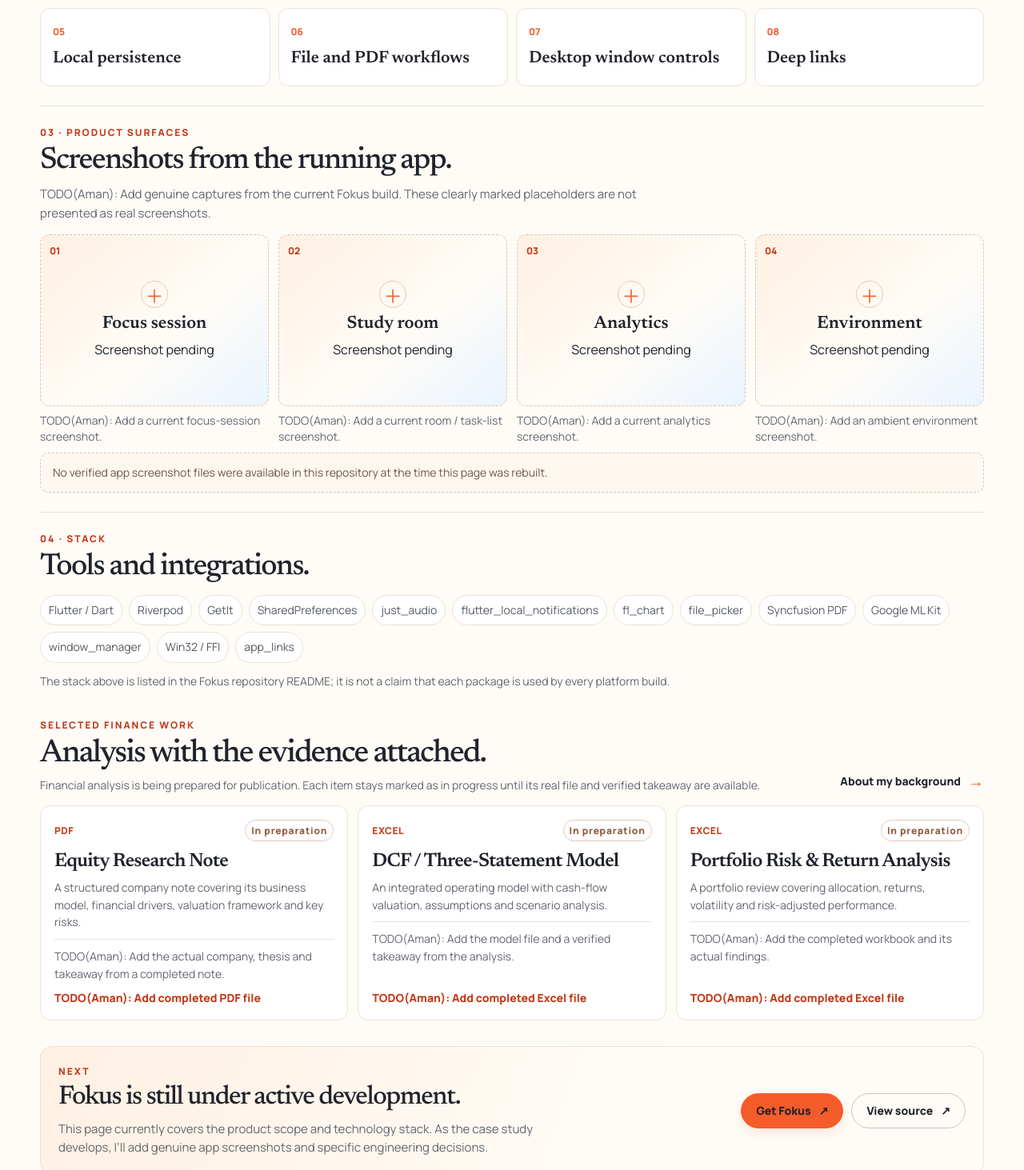
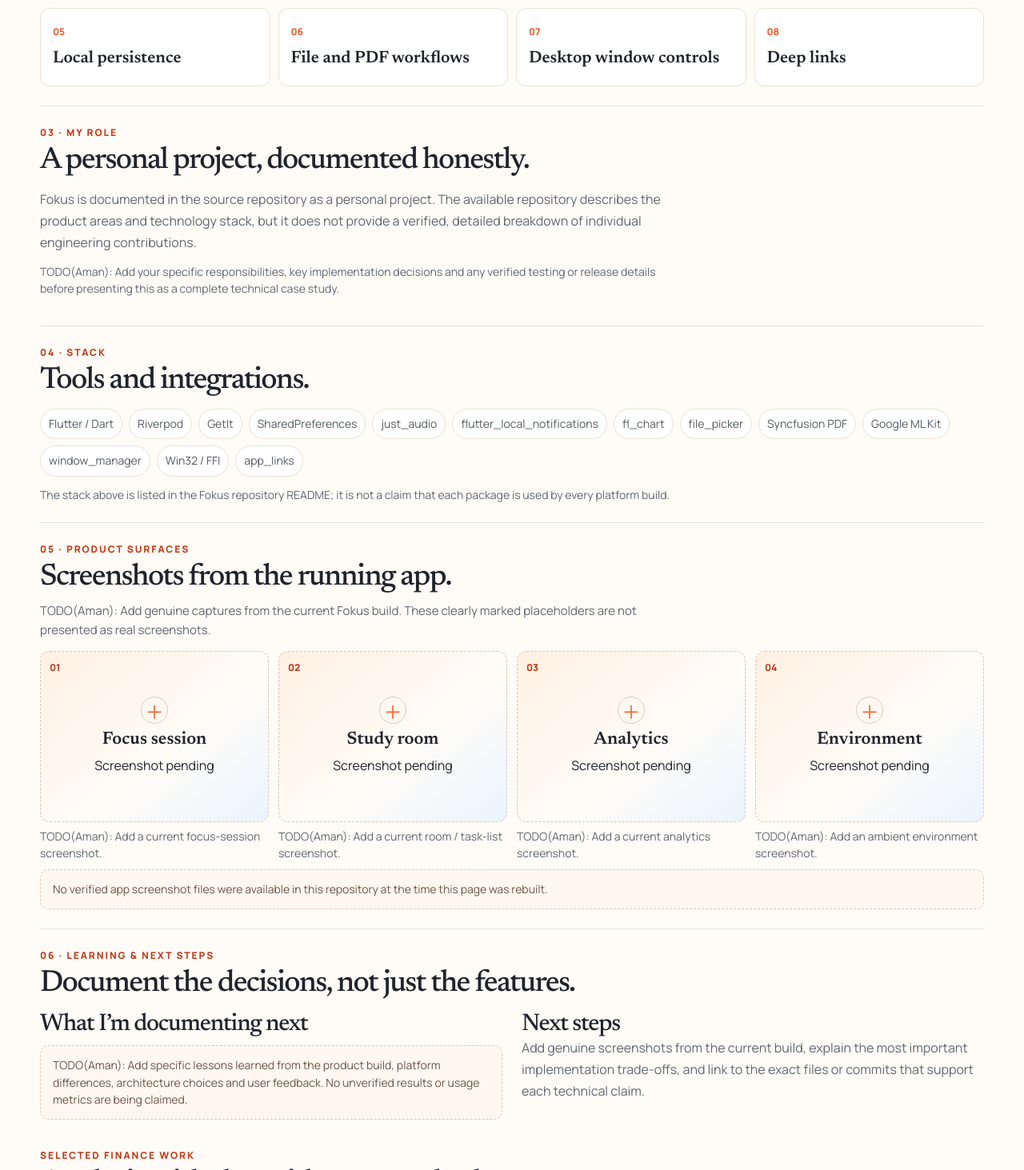
Before and after one commit to aman482006-beep/MY-WEBSITE, a Next.js app: page /work in a window 1280 px wide. Shown: the part 967-2430 px from the top of the page at 80% size. Built offline with nearby package versions, Linux system fonts and the light colour scheme.

Commit message:
feat(work): complete case study structure with honest TODOs

```diff
--- a/src/app/work/page.tsx
+++ b/src/app/work/page.tsx
@@ -82,9 +82,31 @@
         </section>
 
 
+        <section className="aj-case-section" aria-labelledby="role-heading">
+          <div className="aj-case-section-heading">
+            <p className="aj-eyebrow aj-eyebrow-accent">03 · MY ROLE</p>
+            <h2 id="role-heading">A personal project, documented honestly.</h2>
+          </div>
+          <div className="aj-case-copy">
+            <p>Fokus is documented in the source repository as a personal project. The available repository describes the product areas and technology stack, but it does not provide a verified, detailed breakdown of individual engineering contributions.</p>
+            <p className="aj-case-source-note">TODO(Aman): Add your specific responsibilities, key implementation decisions and any verified testing or release details before presenting this as a complete technical case study.</p>
+          </div>
+        </section>
+
+        <section className="aj-case-section" aria-labelledby="stack-heading">
+          <div className="aj-case-section-heading">
+            <p className="aj-eyebrow aj-eyebrow-accent">04 · STACK</p>
+            <h2 id="stack-heading">Tools and integrations.</h2>
+          </div>
+          <div className="aj-work-tags aj-case-stack">
+            {stack.map((item) => <span key={item}>{item}</span>)}
+          </div>
+          <p className="aj-case-source-note">The stack above is listed in the Fokus repository README; it is not a claim that each package is used by every platform build.</p>
+        </section>
+
         <section className="aj-case-section" aria-labelledby="screenshots-heading">
           <div className="aj-case-section-heading">
-            <p className="aj-eyebrow aj-eyebrow-accent">03 · PRODUCT SURFACES</p>
+            <p className="aj-eyebrow aj-eyebrow-accent">05 · PRODUCT SURFACES</p>
             <h2 id="screenshots-heading">Screenshots from the running app.</h2>
             <p>TODO(Aman): Add genuine captures from the current Fokus build. These clearly marked placeholders are not presented as real screenshots.</p>
           </div>
@@ -109,15 +131,21 @@
           <p className="aj-case-placeholder-copy">No verified app screenshot files were available in this repository at the time this page was rebuilt.</p>
         </section>
 
-        <section className="aj-case-section" aria-labelledby="stack-heading">
+        <section className="aj-case-section" aria-labelledby="learning-heading">
           <div className="aj-case-section-heading">
-            <p className="aj-eyebrow aj-eyebrow-accent">04 · STACK</p>
-            <h2 id="stack-heading">Tools and integrations.</h2>
+            <p className="aj-eyebrow aj-eyebrow-accent">06 · LEARNING & NEXT STEPS</p>
+            <h2 id="learning-heading">Document the decisions, not just the features.</h2>
           </div>
-          <div className="aj-work-tags aj-case-stack">
-            {stack.map((item) => <span key={item}>{item}</span>)}
+          <div className="aj-case-split">
+            <div>
+              <h2>What I’m documenting next</h2>
+              <p className="aj-case-placeholder-copy">TODO(Aman): Add specific lessons learned from the product build, platform differences, architecture choices and user feedback. No unverified results or usage metrics are being claimed.</p>
+            </div>
+            <div>
+              <h2>Next steps</h2>
+              <p className="aj-case-copy">Add genuine screenshots from the current build, explain the most important implementation trade-offs, and link to the exact files or commits that support each technical claim.</p>
+            </div>
           </div>
-          <p className="aj-case-source-note">The stack above is listed in the Fokus repository README; it is not a claim that each package is used by every platform build.</p>
         </section>
 
         <FinanceWorkSection insideContainer />
```
